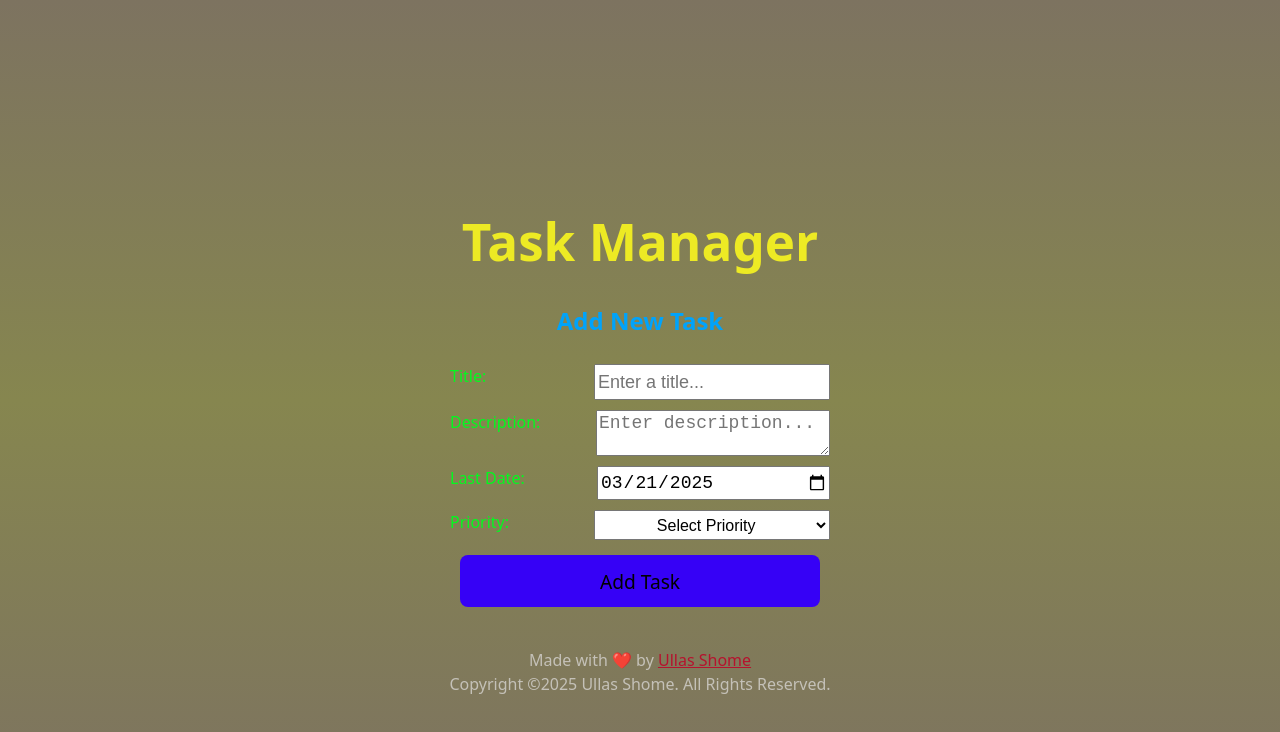
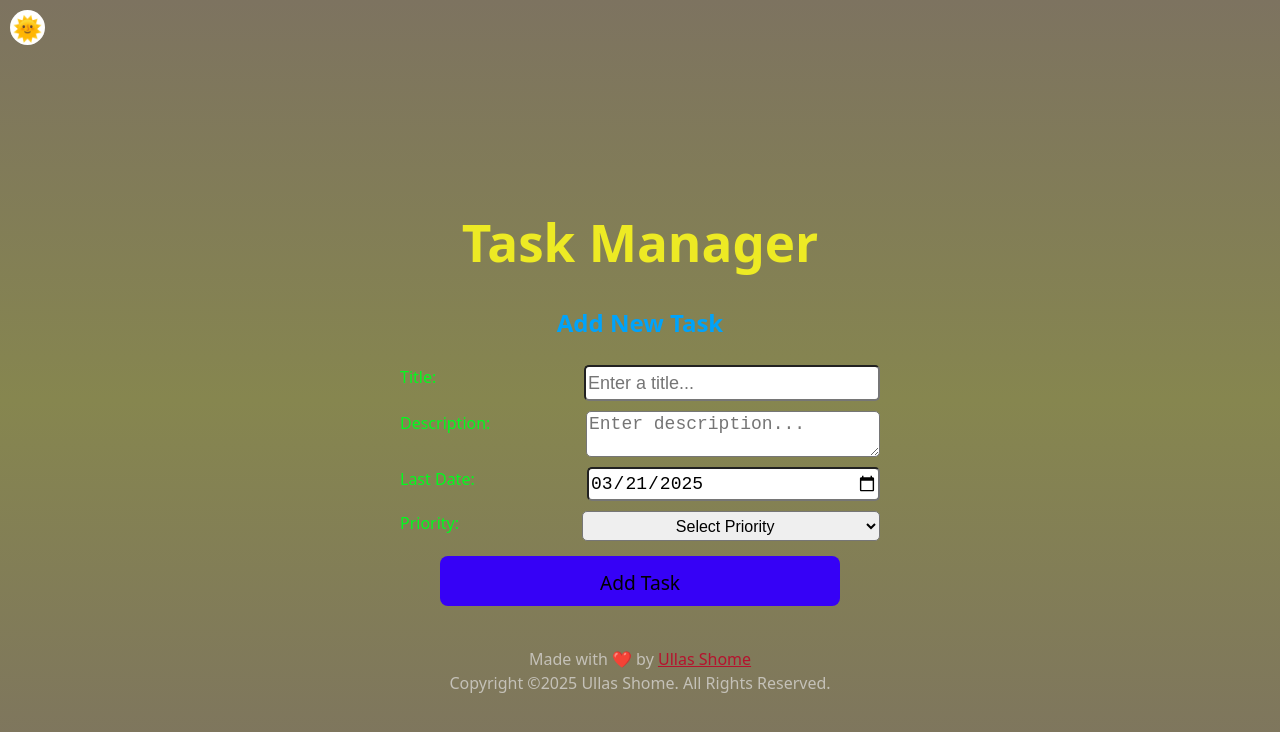
Before and after one commit to ShresthaShome/task-manager, a React (Vite) app: page / in a window 1280 px wide. Shown: the top 732 px of the page. Built offline with nearby package versions, Linux system fonts and the light colour scheme.

Commit message:
final dev

```diff
--- a/src/App.jsx
+++ b/src/App.jsx
@@ -2,6 +2,7 @@ import { useState, useEffect } from "react";
 import "./App.css";
 import "./assets/css/style.css";
 import Slot from "./components/Slot";
+import ThemeButton from "./components/ThemeButton";
 
 function App() {
   const cleanTask = {
@@ -66,6 +67,7 @@ function App() {
 
   return (
     <>
+      <ThemeButton />
       <main>
         <h1>Task Manager</h1>
         <h2>Add New Task</h2>
--- a/src/assets/css/style.css
+++ b/src/assets/css/style.css
@@ -8,14 +8,17 @@
   height: 100%;
   margin: 0;
   padding: 0;
-  /*background: linear-gradient(#fbfad6, #e9c9a0, #fbfad6);*/
   background: linear-gradient(#7d7360, #86864f, #7d7360);
+}
+
+.dark {
+  background: linear-gradient(#b5b36f, #a68b68, #b5b36f);
 }
 
 main {
   margin-top: 50px;
   padding: 25px;
-  min-width: 400px;
+  min-width: 300px;
 }
 
 .add {
@@ -50,7 +53,9 @@ h3 {
 }
 
 form > button {
-  width: 90%;
+  width: 80%;
+  max-height: 50px;
+  text-align: center;
   margin: auto;
   margin-top: 10px;
   background: #3601f6;
@@ -137,3 +142,28 @@ footer {
 a {
   color: #b5132e;
 }
+
+.theme-button {
+  width: 35px;
+  height: 35px;
+  padding: 0;
+  font-size: 24px;
+  background: #ffffff;
+  border-radius: 50%;
+  position: fixed;
+  top: 10px;
+  left: 10px;
+  border: 1px solid transparent;
+}
+
+@media screen and (min-width: 800px) {
+  main {
+    min-width: 500px;
+  }
+}
+
+input,
+textarea,
+select {
+  border-radius: 5px;
+}
--- /dev/null
+++ b/src/components/ThemeButton.jsx
@@ -0,0 +1,28 @@
+import { useState } from "react";
+
+export default function ThemeButton() {
+  const currentTheme =
+    localStorage.getItem("theme") ||
+    window.matchMedia("(prefers-color-scheme: dark)").matches
+      ? "dark"
+      : "light" || "light";
+
+  const [theme, setTheme] = useState(currentTheme);
+
+  if (theme === "dark") {
+    document.documentElement.classList.add("dark");
+  }
+
+  const toggleTheme = () => {
+    let newTheme = theme === "light" ? "dark" : "light";
+    document.documentElement.classList.toggle("dark");
+    setTheme(newTheme);
+    localStorage.setItem("theme", newTheme);
+  };
+
+  return (
+    <button className="theme-button" onClick={toggleTheme}>
+      {theme === "dark" ? "🌛" : "🌞"}
+    </button>
+  );
+}
```
